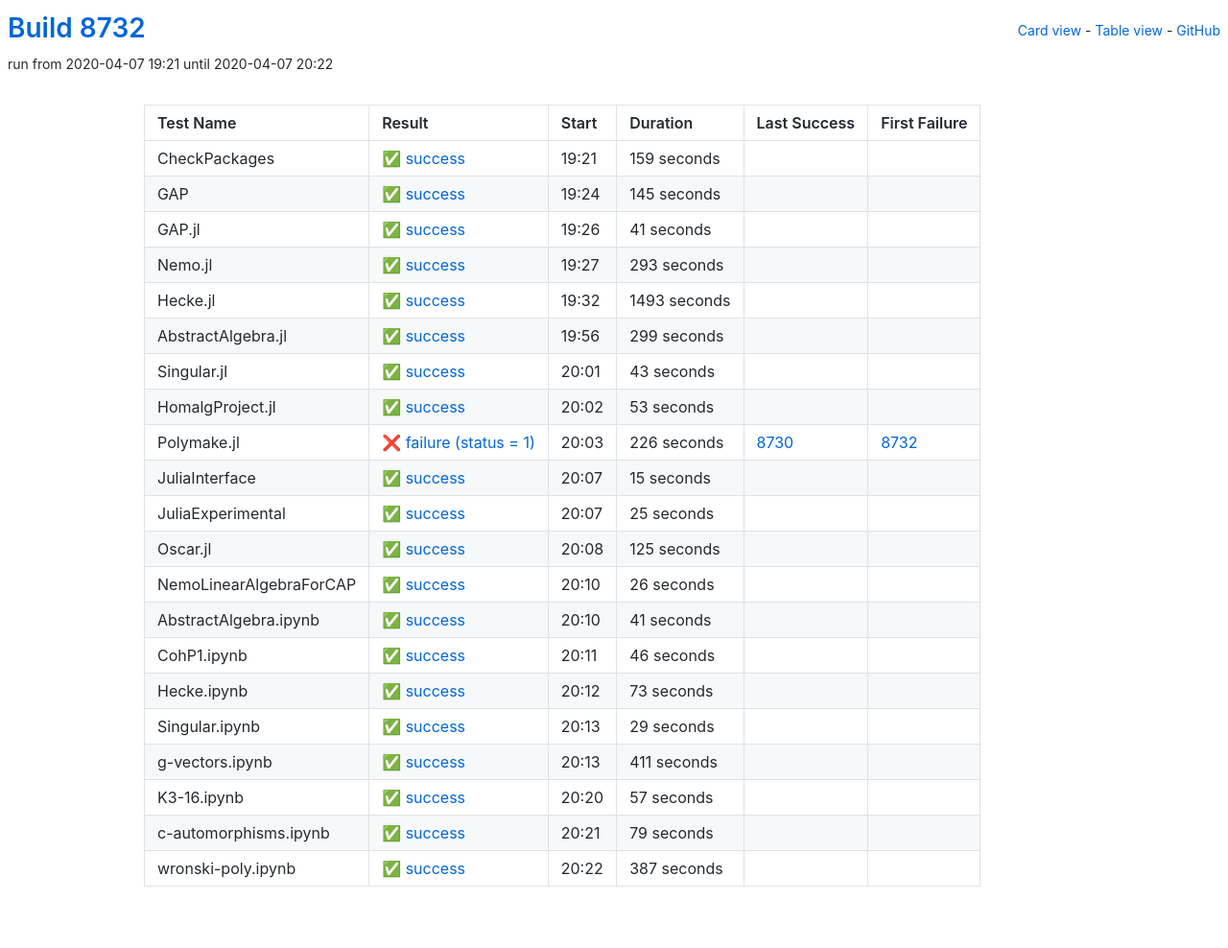
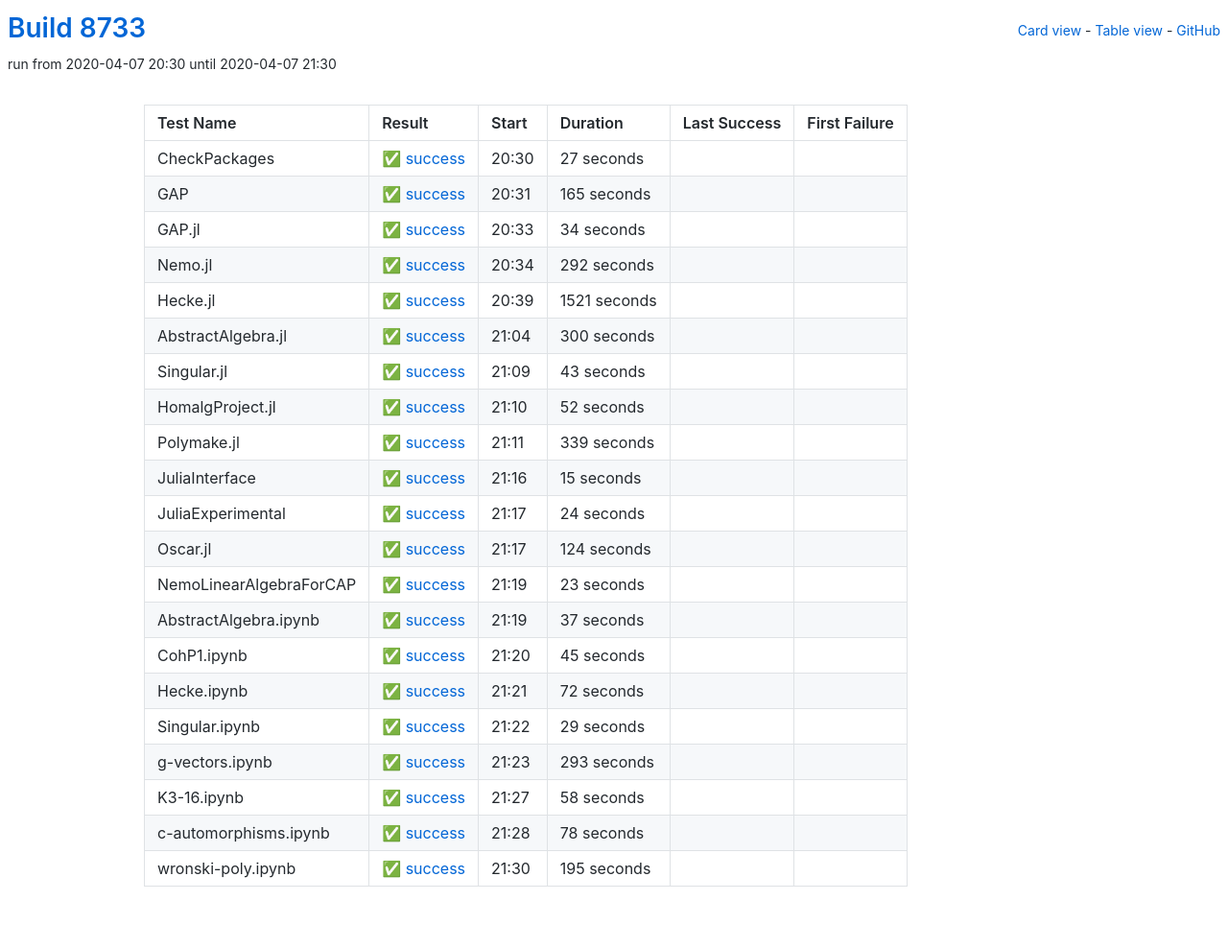
Before and after one commit to oscar-system/oscar-ci-status, a Jekyll site: the page built from table.html, in a window 1280 px wide. Shown: the whole page at 96% size. Built offline with Jekyll 4.4.1, drawn with Linux system fonts in a browser that asks for light colours.

Commit message:
Build 8733

```diff
--- a/_data/ci.yml
+++ b/_data/ci.yml
@@ -1,38 +1,192 @@
-build: 8732
-build_url: https://oscarci.mathematik.uni-kl.de/job/oscar/8732/
+build: 8733
+build_url: https://oscarci.mathematik.uni-kl.de/job/oscar/8733/
 job: oscar
 tests:
-- duration: 159
+- duration: 27
   exitcode: 0
   first_failure: false
   first_failure_url: null
   last_success: false
   last_success_url: null
-  log: https://oscarci.mathematik.uni-kl.de/job/oscar/8732/artifact/logs/build-8732/CheckPackages.log
+  log: https://oscarci.mathematik.uni-kl.de/job/oscar/8733/artifact/logs/build-8733/CheckPackages.log
   name: CheckPackages
-  start: 2020-04-07 19:21
+  start: 2020-04-07 20:30
   status: success
   success: true
-- duration: 145
+- duration: 165
   exitcode: 0
   first_failure: false
   first_failure_url: null
   last_success: false
   last_success_url: null
-  log: https://oscarci.mathematik.uni-kl.de/job/oscar/8732/artifact/logs/build-8732/GAP.log
+  log: https://oscarci.mathematik.uni-kl.de/job/oscar/8733/artifact/logs/build-8733/GAP.log
   name: GAP
-  start: 2020-04-07 19:24
+  start: 2020-04-07 20:31
   status: success
   success: true
-- duration: 41
+- duration: 34
   exitcode: 0
   first_failure: false
   first_failure_url: null
   last_success: false
   last_success_url: null
-  log: https://oscarci.mathematik.uni-kl.de/job/oscar/8732/artifact/logs/build-8732/GAP.jl.log
+  log: https://oscarci.mathematik.uni-kl.de/job/oscar/8733/artifact/logs/build-8733/GAP.jl.log
   name: GAP.jl
-  start: 2020-04-07 19:26
+  start: 2020-04-07 20:33
+  status: success
+  success: true
+- duration: 292
+  exitcode: 0
+  first_failure: false
+  first_failure_url: null
+  last_success: false
+  last_success_url: null
+  log: https://oscarci.mathematik.uni-kl.de/job/oscar/8733/artifact/logs/build-8733/Nemo.jl.log
+  name: Nemo.jl
+  start: 2020-04-07 20:34
+  status: success
+  success: true
+- duration: 1521
+  exitcode: 0
+  first_failure: false
+  first_failure_url: null
+  last_success: false
+  last_success_url: null
+  log: https://oscarci.mathematik.uni-kl.de/job/oscar/8733/artifact/logs/build-8733/Hecke.jl.log
+  name: Hecke.jl
+  start: 2020-04-07 20:39
+  status: success
+  success: true
+- duration: 300
+  exitcode: 0
+  first_failure: false
+  first_failure_url: null
+  last_success: false
+  last_success_url: null
+  log: https://oscarci.mathematik.uni-kl.de/job/oscar/8733/artifact/logs/build-8733/AbstractAlgebra.jl.log
+  name: AbstractAlgebra.jl
+  start: 2020-04-07 21:04
+  status: success
+  success: true
+- duration: 43
+  exitcode: 0
+  first_failure: false
+  first_failure_url: null
+  last_success: false
+  last_success_url: null
+  log: https://oscarci.mathematik.uni-kl.de/job/oscar/8733/artifact/logs/build-8733/Singular.jl.log
+  name: Singular.jl
+  start: 2020-04-07 21:09
+  status: success
+  success: true
+- duration: 52
+  exitcode: 0
+  first_failure: false
+  first_failure_url: null
+  last_success: false
+  last_success_url: null
+  log: https://oscarci.mathematik.uni-kl.de/job/oscar/8733/artifact/logs/build-8733/HomalgProject.jl.log
+  name: HomalgProject.jl
+  start: 2020-04-07 21:10
+  status: success
+  success: true
+- duration: 339
+  exitcode: 0
+  first_failure: false
+  first_failure_url: null
+  last_success: false
+  last_success_url: null
+  log: https://oscarci.mathematik.uni-kl.de/job/oscar/8733/artifact/logs/build-8733/Polymake.jl.log
+  name: Polymake.jl
+  start: 2020-04-07 21:11
+  status: success
+  success: true
+- duration: 15
+  exitcode: 0
+  first_failure: false
+  first_failure_url: null
+  last_success: false
+  last_success_url: null
+  log: https://oscarci.mathematik.uni-kl.de/job/oscar/8733/artifact/logs/build-8733/JuliaInterface.log
+  name: JuliaInterface
+  start: 2020-04-07 21:16
+  status: success
+  success: true
+- duration: 24
+  exitcode: 0
+  first_failure: false
+  first_failure_url: null
+  last_success: false
+  last_success_url: null
+  log: https://oscarci.mathematik.uni-kl.de/job/oscar/8733/artifact/logs/build-8733/JuliaExperimental.log
+  name: JuliaExperimental
+  start: 2020-04-07 21:17
+  status: success
+  success: true
+- duration: 124
+  exitcode: 0
+  first_failure: false
+  first_failure_url: null
+  last_success: false
+  last_success_url: null
+  log: https://oscarci.mathematik.uni-kl.de/job/oscar/8733/artifact/logs/build-8733/Oscar.jl.log
+  name: Oscar.jl
+  start: 2020-04-07 21:17
+  status: success
+  success: true
+- duration: 23
+  exitcode: 0
+  first_failure: false
+  first_failure_url: null
+  last_success: false
+  last_success_url: null
+  log: https://oscarci.mathematik.uni-kl.de/job/oscar/8733/artifact/logs/build-8733/NemoLinearAlgebraForCAP.log
+  name: NemoLinearAlgebraForCAP
+  start: 2020-04-07 21:19
+  status: success
+  success: true
+- duration: 37
+  exitcode: 0
+  first_failure: false
+  first_failure_url: null
+  last_success: false
+  last_success_url: null
+  log: https://oscarci.mathematik.uni-kl.de/job/oscar/8733/artifact/logs/build-8733/AbstractAlgebra.ipynb.log
+  name: AbstractAlgebra.ipynb
+  start: 2020-04-07 21:19
+  status: success
+  success: true
+- duration: 45
+  exitcode: 0
+  first_failure: false
+  first_failure_url: null
+  last_success: false
+  last_success_url: null
+  log: https://oscarci.mathematik.uni-kl.de/job/oscar/8733/artifact/logs/build-8733/CohP1.ipynb.log
+  name: CohP1.ipynb
+  start: 2020-04-07 21:20
+  status: success
+  success: true
+- duration: 72
+  exitcode: 0
+  first_failure: false
+  first_failure_url: null
+  last_success: false
+  last_success_url: null
+  log: https://oscarci.mathematik.uni-kl.de/job/oscar/8733/artifact/logs/build-8733/Hecke.ipynb.log
+  name: Hecke.ipynb
+  start: 2020-04-07 21:21
+  status: success
+  success: true
+- duration: 29
+  exitcode: 0
+  first_failure: false
+  first_failure_url: null
+  last_success: false
+  last_success_url: null
+  log: https://oscarci.mathematik.uni-kl.de/job/oscar/8733/artifact/logs/build-8733/Singular.ipynb.log
+  name: Singular.ipynb
+  start: 2020-04-07 21:22
   status: success
   success: true
 - duration: 293
@@ -41,195 +195,41 @@
   first_failure_url: null
   last_success: false
   last_success_url: null
-  log: https://oscarci.mathematik.uni-kl.de/job/oscar/8732/artifact/logs/build-8732/Nemo.jl.log
-  name: Nemo.jl
-  start: 2020-04-07 19:27
+  log: https://oscarci.mathematik.uni-kl.de/job/oscar/8733/artifact/logs/build-8733/g-vectors.ipynb.log
+  name: g-vectors.ipynb
+  start: 2020-04-07 21:23
   status: success
   success: true
-- duration: 1493
+- duration: 58
   exitcode: 0
   first_failure: false
   first_failure_url: null
   last_success: false
   last_success_url: null
-  log: https://oscarci.mathematik.uni-kl.de/job/oscar/8732/artifact/logs/build-8732/Hecke.jl.log
-  name: Hecke.jl
-  start: 2020-04-07 19:32
+  log: https://oscarci.mathematik.uni-kl.de/job/oscar/8733/artifact/logs/build-8733/K3-16.ipynb.log
+  name: K3-16.ipynb
+  start: 2020-04-07 21:27
   status: success
   success: true
-- duration: 299
+- duration: 78
   exitcode: 0
   first_failure: false
   first_failure_url: null
   last_success: false
   last_success_url: null
-  log: https://oscarci.mathematik.uni-kl.de/job/oscar/8732/artifact/logs/build-8732/AbstractAlgebra.jl.log
-  name: AbstractAlgebra.jl
-  start: 2020-04-07 19:56
+  log: https://oscarci.mathematik.uni-kl.de/job/oscar/8733/artifact/logs/build-8733/c-automorphisms.ipynb.log
+  name: c-automorphisms.ipynb
+  start: 2020-04-07 21:28
   status: success
   success: true
-- duration: 43
+- duration: 195
   exitcode: 0
   first_failure: false
   first_failure_url: null
   last_success: false
   last_success_url: null
-  log: https://oscarci.mathematik.uni-kl.de/job/oscar/8732/artifact/logs/build-8732/Singular.jl.log
-  name: Singular.jl
-  start: 2020-04-07 20:01
+  log: https://oscarci.mathematik.uni-kl.de/job/oscar/8733/artifact/logs/build-8733/wronski-poly.ipynb.log
+  name: wronski-poly.ipynb
+  start: 2020-04-07 21:30
   status: success
   success: true
-- duration: 53
-  exitcode: 0
-  first_failure: false
-  first_failure_url: null
-  last_success: false
-  last_success_url: null
-  log: https://oscarci.mathematik.uni-kl.de/job/oscar/8732/artifact/logs/build-8732/HomalgProject.jl.log
-  name: HomalgProject.jl
-  start: 2020-04-07 20:02
-  status: success
-  success: true
-- duration: 226
-  exitcode: 1
-  first_failure: 8732
-  first_failure_url: https://oscarci.mathematik.uni-kl.de/job/oscar/8732/
-  last_success: 8730
-  last_success_url: https://oscarci.mathematik.uni-kl.de/job/oscar/8730/
-  log: https://oscarci.mathematik.uni-kl.de/job/oscar/8732/artifact/logs/build-8732/Polymake.jl.log
-  name: Polymake.jl
-  start: 2020-04-07 20:03
-  status: failure
-  success: false
-- duration: 15
-  exitcode: 0
-  first_failure: false
-  first_failure_url: null
-  last_success: false
-  last_success_url: null
-  log: https://oscarci.mathematik.uni-kl.de/job/oscar/8732/artifact/logs/build-8732/JuliaInterface.log
-  name: JuliaInterface
-  start: 2020-04-07 20:07
-  status: success
-  success: true
-- duration: 25
-  exitcode: 0
-  first_failure: false
-  first_failure_url: null
-  last_success: false
-  last_success_url: null
-  log: https://oscarci.mathematik.uni-kl.de/job/oscar/8732/artifact/logs/build-8732/JuliaExperimental.log
-  name: JuliaExperimental
-  start: 2020-04-07 20:07
-  status: success
-  success: true
-- duration: 125
-  exitcode: 0
-  first_failure: false
-  first_failure_url: null
-  last_success: false
-  last_success_url: null
-  log: https://oscarci.mathematik.uni-kl.de/job/oscar/8732/artifact/logs/build-8732/Oscar.jl.log
-  name: Oscar.jl
-  start: 2020-04-07 20:08
-  status: success
-  success: true
-- duration: 26
-  exitcode: 0
-  first_failure: false
-  first_failure_url: null
-  last_success: false
-  last_success_url: null
-  log: https://oscarci.mathematik.uni-kl.de/job/oscar/8732/artifact/logs/build-8732/NemoLinearAlgebraForCAP.log
-  name: NemoLinearAlgebraForCAP
-  start: 2020-04-07 20:10
-  status: success
-  success: true
-- duration: 41
-  exitcode: 0
-  first_failure: false
-  first_failure_url: null
-  last_success: false
-  last_success_url: null
-  log: https://oscarci.mathematik.uni-kl.de/job/oscar/8732/artifact/logs/build-8732/AbstractAlgebra.ipynb.log
-  name: AbstractAlgebra.ipynb
-  start: 2020-04-07 20:10
-  status: success
-  success: true
-- duration: 46
-  exitcode: 0
-  first_failure: false
-  first_failure_url: null
-  last_success: false
-  last_success_url: null
-  log: https://oscarci.mathematik.uni-kl.de/job/oscar/8732/artifact/logs/build-8732/CohP1.ipynb.log
-  name: CohP1.ipynb
-  start: 2020-04-07 20:11
-  status: success
-  success: true
-- duration: 73
-  exitcode: 0
-  first_failure: false
-  first_failure_url: null
-  last_success: false
-  last_success_url: null
-  log: https://oscarci.mathematik.uni-kl.de/job/oscar/8732/artifact/logs/build-8732/Hecke.ipynb.log
-  name: Hecke.ipynb
-  start: 2020-04-07 20:12
-  status: success
-  success: true
-- duration: 29
-  exitcode: 0
-  first_failure: false
-  first_failure_url: null
-  last_success: false
-  last_success_url: null
-  log: https://oscarci.mathematik.uni-kl.de/job/oscar/8732/artifact/logs/build-8732/Singular.ipynb.log
-  name: Singular.ipynb
-  start: 2020-04-07 20:13
-  status: success
-  success: true
-- duration: 411
-  exitcode: 0
-  first_failure: false
-  first_failure_url: null
-  last_success: false
-  last_success_url: null
-  log: https://oscarci.mathematik.uni-kl.de/job/oscar/8732/artifact/logs/build-8732/g-vectors.ipynb.log
-  name: g-vectors.ipynb
-  start: 2020-04-07 20:13
-  status: success
-  success: true
-- duration: 57
-  exitcode: 0
-  first_failure: false
-  first_failure_url: null
-  last_success: false
-  last_success_url: null
-  log: https://oscarci.mathematik.uni-kl.de/job/oscar/8732/artifact/logs/build-8732/K3-16.ipynb.log
-  name: K3-16.ipynb
-  start: 2020-04-07 20:20
-  status: success
-  success: true
-- duration: 79
-  exitcode: 0
-  first_failure: false
-  first_failure_url: null
-  last_success: false
-  last_success_url: null
-  log: https://oscarci.mathematik.uni-kl.de/job/oscar/8732/artifact/logs/build-8732/c-automorphisms.ipynb.log
-  name: c-automorphisms.ipynb
-  start: 2020-04-07 20:21
-  status: success
-  success: true
-- duration: 387
-  exitcode: 0
-  first_failure: false
-  first_failure_url: null
-  last_success: false
-  last_success_url: null
-  log: https://oscarci.mathematik.uni-kl.de/job/oscar/8732/artifact/logs/build-8732/wronski-poly.ipynb.log
-  name: wronski-poly.ipynb
-  start: 2020-04-07 20:22
-  status: success
-  success: true
```
Also changed, not shown: README.md.
